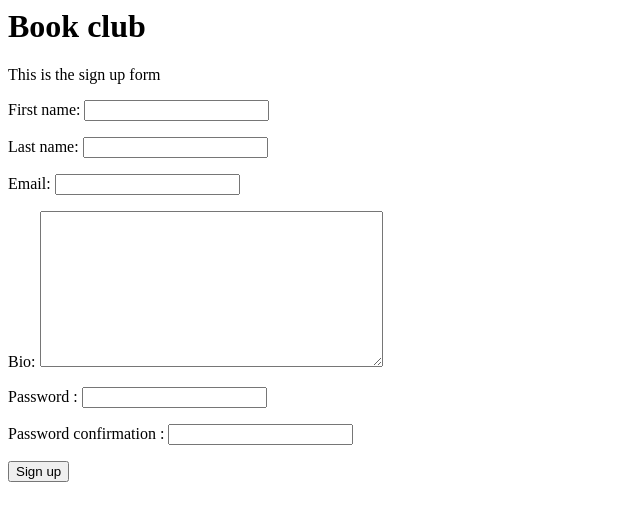
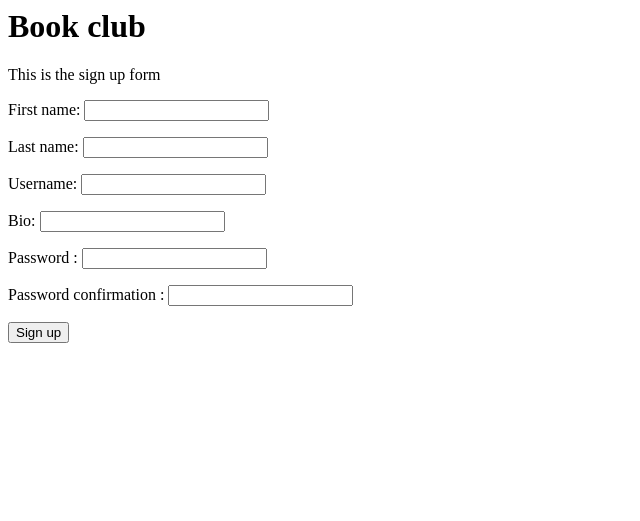
Before and after one commit to MusaIbrahimK20054930/bookclub, a Django app: page /sign_up/ in a window 1280 px wide. Shown: the top 521 px of the page, without its empty margins (0-640 px from the left). Run offline with Django 4.2, Linux system fonts and the light colour scheme.

Commit message:
add sign in view and form

```diff
--- a/blogs/forms.py
+++ b/blogs/forms.py
@@ -7,7 +7,7 @@ from django.utils.safestring import mark_safe
 class SignUpForm(forms.ModelForm):
     class Meta:
         model = User
-        fields = ['first_name', 'last_name', 'email', 'bio']
+        fields = ['first_name', 'last_name', 'username', 'bio']
     new_password= forms.CharField(
         label='Password ',
         widget=forms.PasswordInput(),
@@ -45,11 +45,11 @@ def save(self):
         statment = form.cleaned_data.get('statment'),
         level = form.cleaned_data.get('level'),
         password = form.cleaned_data.get('password'),
-        email = form.cleaned_data.get('email')
+        username = form.cleaned_data.get('username')
 
     )
     return user
 
 class SignInForm(forms.Form):
-    email = forms.EmailField(label = 'Email')
+    username = forms.CharField(label = 'Username')
     password = forms.CharField(label=mark_safe('<br />Password'), widget=forms.PasswordInput())
--- a/blogs/models.py
+++ b/blogs/models.py
@@ -4,7 +4,16 @@ from django.contrib.auth.models import AbstractUser
 
 # Create your models here.
 class User(AbstractUser):
-    first_name = models.CharField(max_length = 50, blank = False)
-    last_name = models.CharField(max_length = 50, blank = False)
-    email = models.EmailField(unique = True, blank = False)
-    bio = models.TextField(max_length = 500, blank = True)
+    """User model used for authentication and microblog authoring."""
+
+    username = models.CharField(
+        max_length=30,
+        unique=True,
+        validators=[RegexValidator(
+            regex=r'^@\w{3,}$',
+            message='Username must consist of @ followed by at least three alphanumericals'
+        )]
+    )
+    first_name = models.CharField(max_length=50, blank=False)
+    last_name = models.CharField(max_length=50, blank=False)
+    bio = models.CharField(max_length=520, blank=True)
--- a/blogs/templates/sign_in.html
+++ b/blogs/templates/sign_in.html
@@ -1,10 +1,10 @@
 <html>
 <head>
-  <title>Clubs</title>
+  <title>Book club</title>
 </head>
   <body>
     <h1>Clubs Sign In Page</h1>
-    <p>Please enter your email address and password.</p>
+    <p>Please enter your username and password.</p>
     <form action="{% url 'sign_in' %}" method="post">
       {% csrf_token %}
         {{ form }}
--- a/blogs/views.py
+++ b/blogs/views.py
@@ -1,16 +1,42 @@
-from django.shortcuts import render
+from django.shortcuts import redirect, render
 from django.http import HttpResponse
 from .forms import SignUpForm
 from .forms import SignInForm
+from django.contrib.auth import authenticate, login, logout
+
 
 # Create your views here.
 def home(request):
     return render(request, 'home.html')
 
+def info(request):
+    return render(request, 'info.html')
+
+
 def sign_up(request):
-    form = SignUpForm()
+    if request.method == 'POST':
+        form = SignUpForm(request.POST)
+        if form.is_valid():
+            user = form.save(commit = False)
+            user.set_password(form.cleaned_data['password_confirmation'])
+            user.save()
+            login(request, user)
+            return redirect('info')
+    else:
+        form = SignUpForm()
     return render(request, 'sign_up.html', {'form': form})
 
+
 def sign_in(request):
+    if request.method == 'POST':
+        form = SignInForm(request.POST)
+        if form.is_valid():
+            username = form.cleaned_data.get('username')
+            passwordEnter = form.cleaned_data.get('password')
+            user = authenticate(username=username, password=passwordEnter)
+            if user is not None:
+                login(request, user)
+                return redirect('info')
+
     form = SignInForm()
     return render(request, 'sign_in.html', {'form': form})
--- a/bookclub/urls.py
+++ b/bookclub/urls.py
@@ -22,5 +22,5 @@ urlpatterns = [
     path('', views.home, name = 'home'),
     path('sign_up/', views.sign_up, name = 'sign_up'),
     path('sign_in', views.sign_in, name = 'sign_in'),
-
+    path('info', views.info, name = 'info'),
 ]
```
Also changed, not shown: blogs/templates/info.html (added, +9 -0 lines), blogs/migrations/0001_initial.py (added), blogs/migrations/0002_auto_20220218_1556.py (added), blogs/migrations/__init__.py (added).
